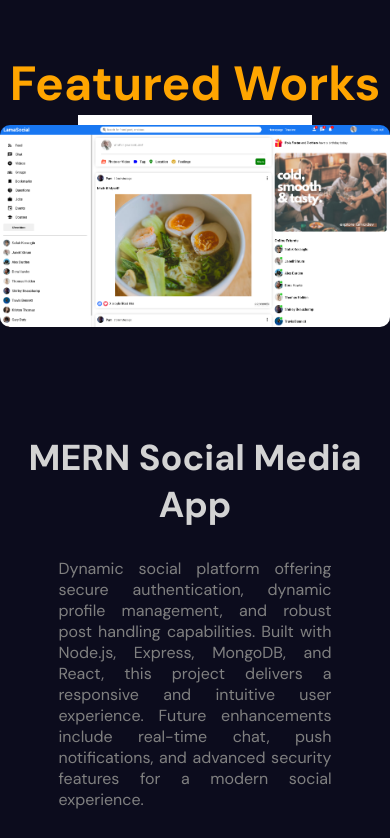
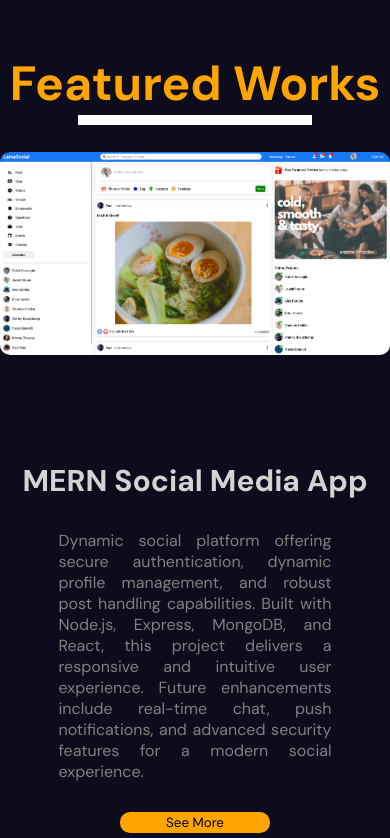
Before and after one commit to Shubhu2603/Animated-Portfolio, a React (Vite) app: page / in a window 390 px wide. Shown: the part 2380-3218 px from the top of the page. Built offline with nearby package versions, Linux system fonts and the light colour scheme.

Commit message:
adjusted for mobile

```diff
--- a/src/components/portfolio/portfolio.scss
+++ b/src/components/portfolio/portfolio.scss
@@ -48,7 +48,7 @@
                     padding-top: 70px;
 
                     @include mobile{
-                        padding-top: 0%;
+                        padding-top: 7%;
                         width: 100%;
                         max-height: 300px;
                     }
@@ -88,7 +88,7 @@
                     align-self: flex-start;
                     text-align: left;
                     @include mobile{
-                        font-size: 36px;
+                        font-size: 30px;
                         align-self: center;
                         align-items: center;
                         text-align: center;
```
